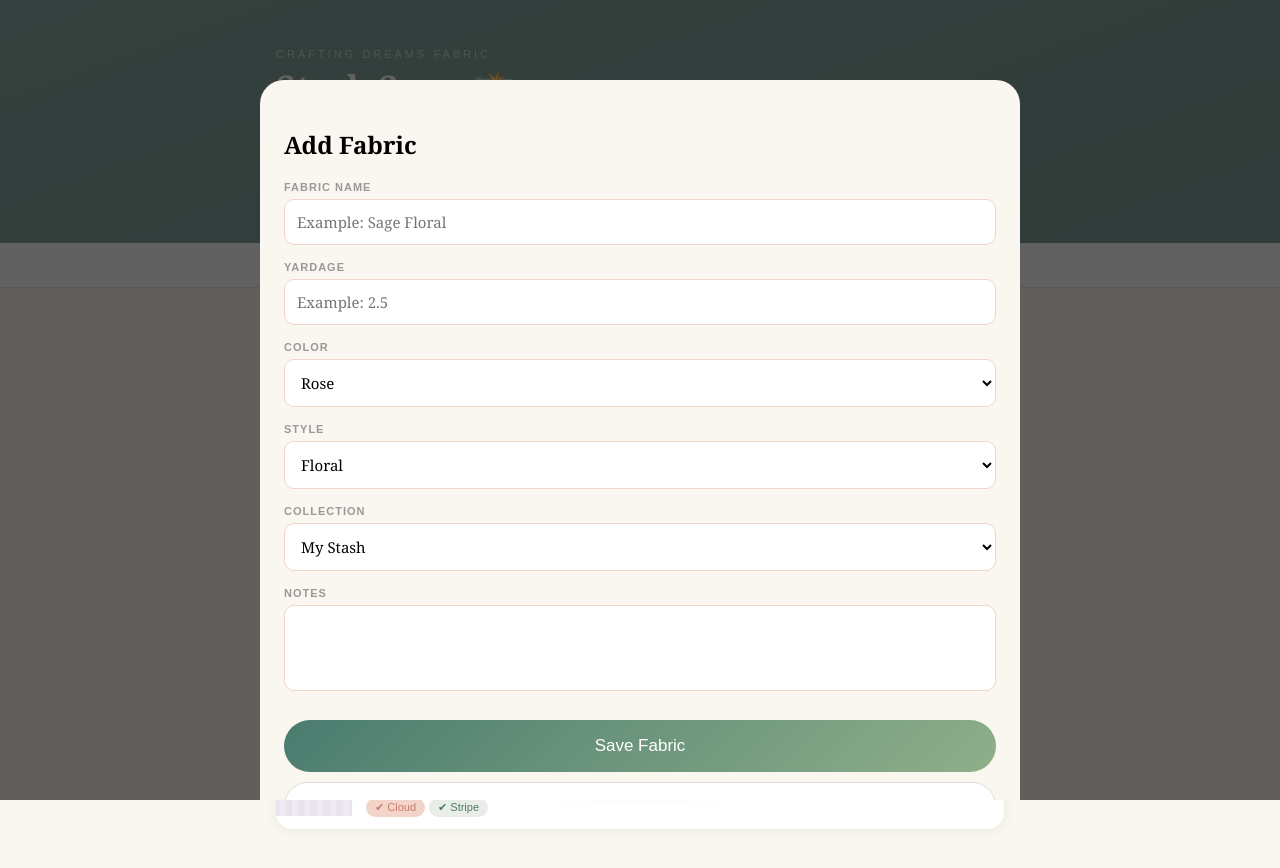
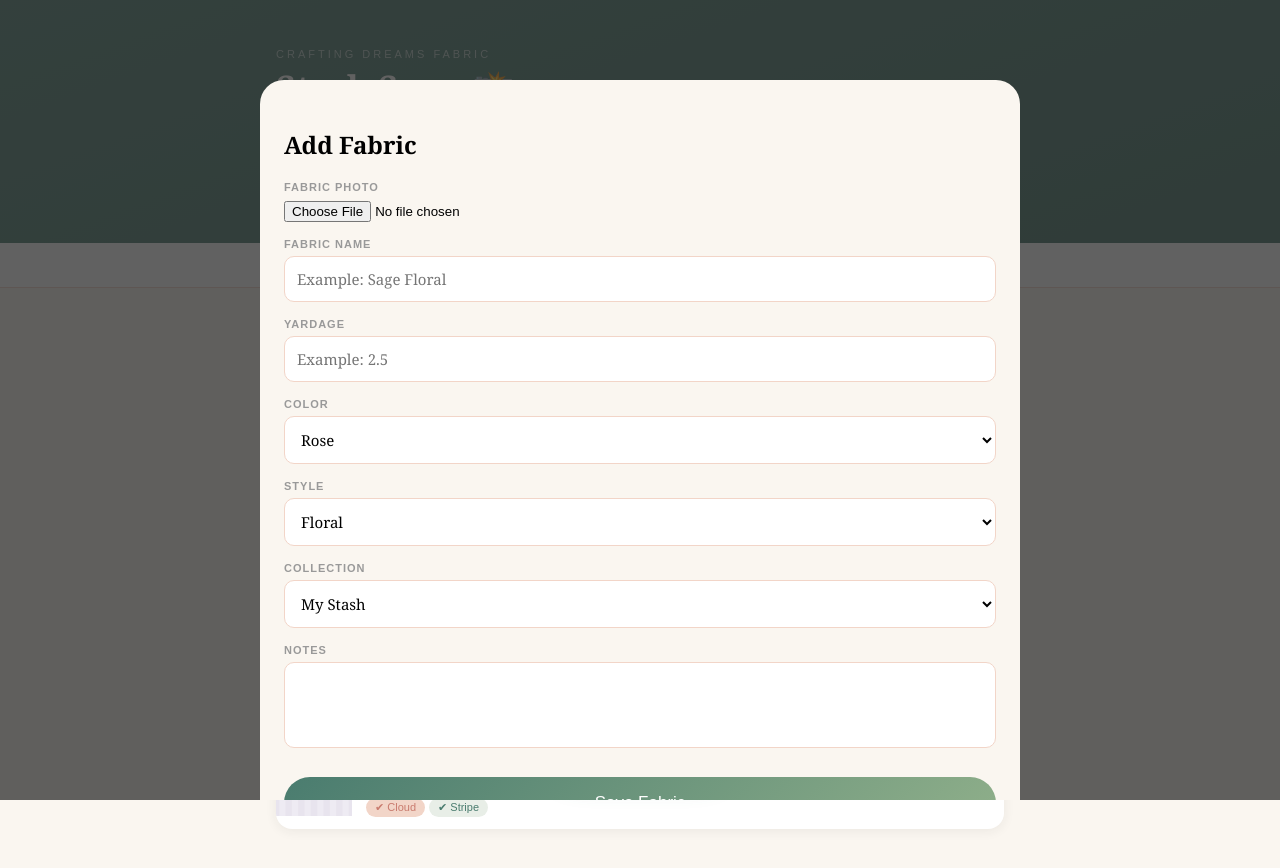
Before and after one commit to milinie/stash-snap, a React (Vite) app: page / in a window 1280 px wide. Both pictures are taken after a click on the button "＋ Add Fabric". Shown: the top 868 px of the page. Built offline with nearby package versions, Linux system fonts and the light colour scheme.

Commit message:
Update App.jsx

```diff
--- a/src/App.jsx
+++ b/src/App.jsx
@@ -102,13 +102,37 @@ function AddModal({ onSave, onClose, initialData }) {
   const update = (key, value) => {
     setForm({ ...form, [key]: value });
   };
+const handlePhoto = (event) => {
+  const file = event.target.files?.[0];
+  if (!file) return;
 
+  const reader = new FileReader();
+
+  reader.onload = (e) => {
+    update("photo", e.target.result);
+  };
+
+  reader.readAsDataURL(file);
+};
   const canSave = form.name.trim() !== "" && String(form.yardage).trim() !== "";
   return (
     <div style={modalOverlay}>
       <div style={modalBox}>
         <h2>{initialData ? "Edit Fabric" : "Add Fabric"}</h2>
+<label style={labelStyle}>Fabric Photo</label>
 
+<input
+  type="file"
+  accept="image/*"
+  onChange={handlePhoto}
+  style={{ marginBottom: 16 }}
+/>
+
+{form.photo && (
+  <div style={{ borderRadius: 14, overflow: "hidden", width: 96, height: 96, marginBottom: 16 }}>
+    <FabricThumb photo={form.photo} size={96} />
+  </div>
+)}
         <label style={labelStyle}>Fabric Name</label>
         <input
           value={form.name}
```
